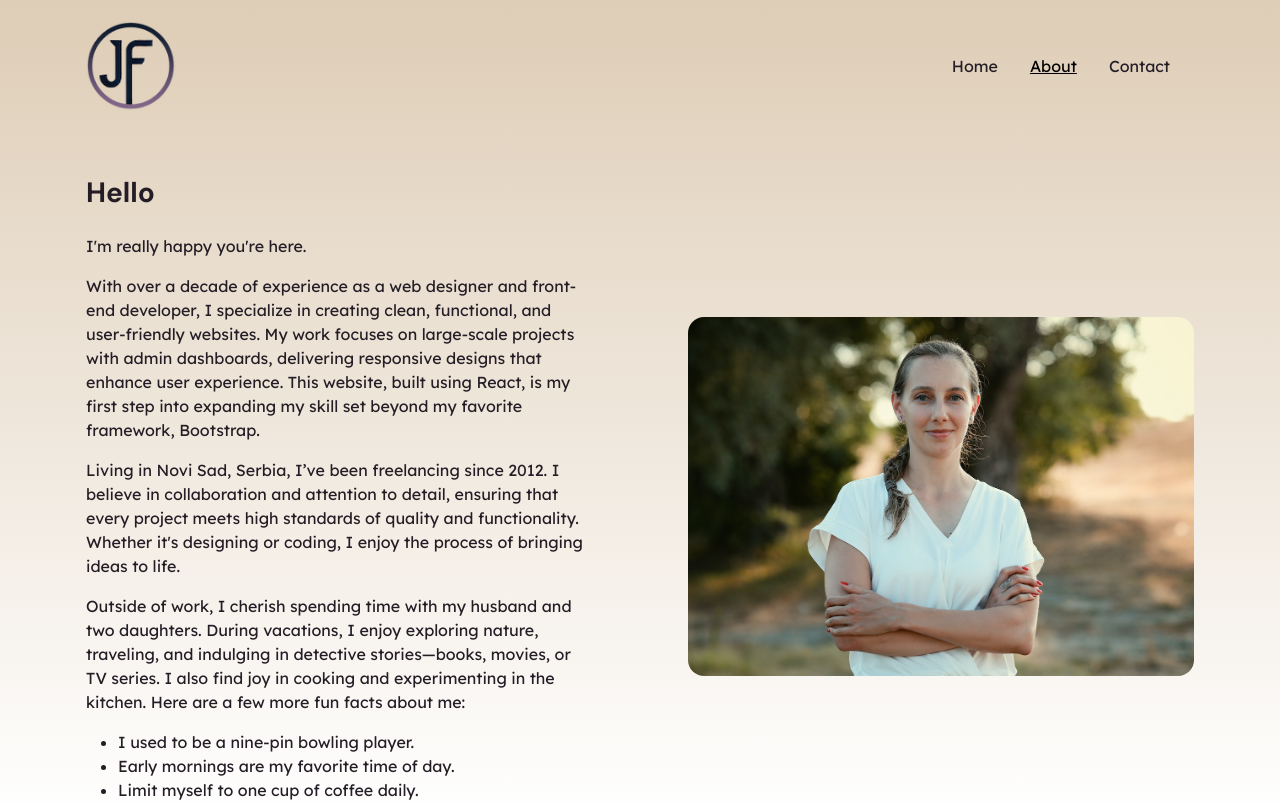
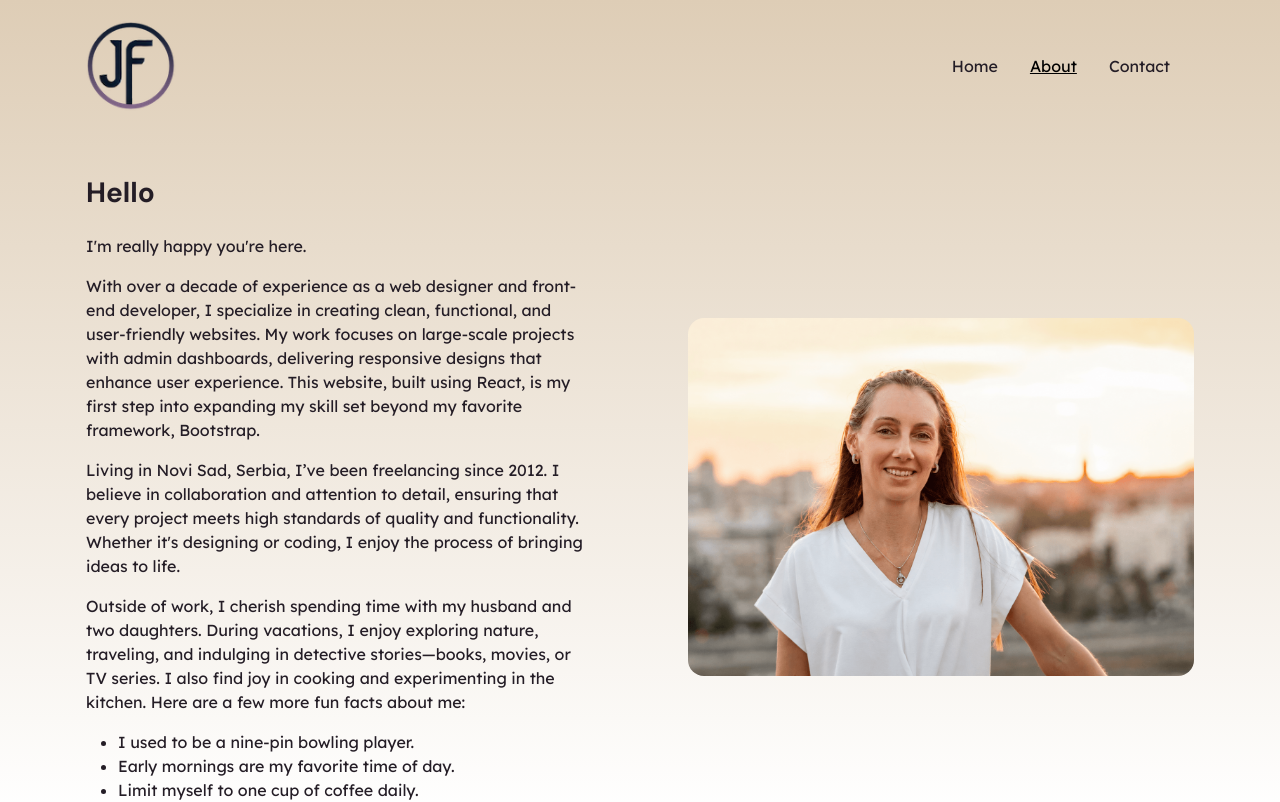
Before and after one commit to jasminafabijan/jf-2024, a React (Create React App) app: page /about in a window 1280 px wide. Shown: the top 802 px of the page. Built offline with nearby package versions, Linux system fonts and the light colour scheme.

Commit message:
Image change

```diff
--- a/src/pages/About/About.jsx
+++ b/src/pages/About/About.jsx
@@ -2,7 +2,7 @@ import React from 'react';
 import GradientHeader from '../../components/Layout/GradientHeader';
 import { Container, Row, Col } from 'react-bootstrap';
 import { motion } from 'framer-motion';
-import mainImage from '../../assets/images/about/jasmina.jpeg';
+import mainImage from '../../assets/images/about/jasmina.png';
 import image1 from '../../assets/images/about/gallery-1.png';
 import image2 from '../../assets/images/about/gallery-2.png';
 import image3 from '../../assets/images/about/gallery-3.png';
@@ -44,7 +44,8 @@ function About() {
                             <img
                                 src={mainImage}
                                 alt="Jasmina Fabijan"
-                                className="img-fluid rounded-4 mt-5 mt-lg-0"
+                                className="img-fluid rounded-4 mt-5 mt-lg-0 d-block mx-auto"
+                                style={{ maxHeight: 383, width: 'auto' }}
                             />
                         </motion.div>
                     </Col>
```
Also changed, not shown: src/assets/images/about/jasmina.jpeg (deleted), src/assets/images/about/jasmina.png (added).
